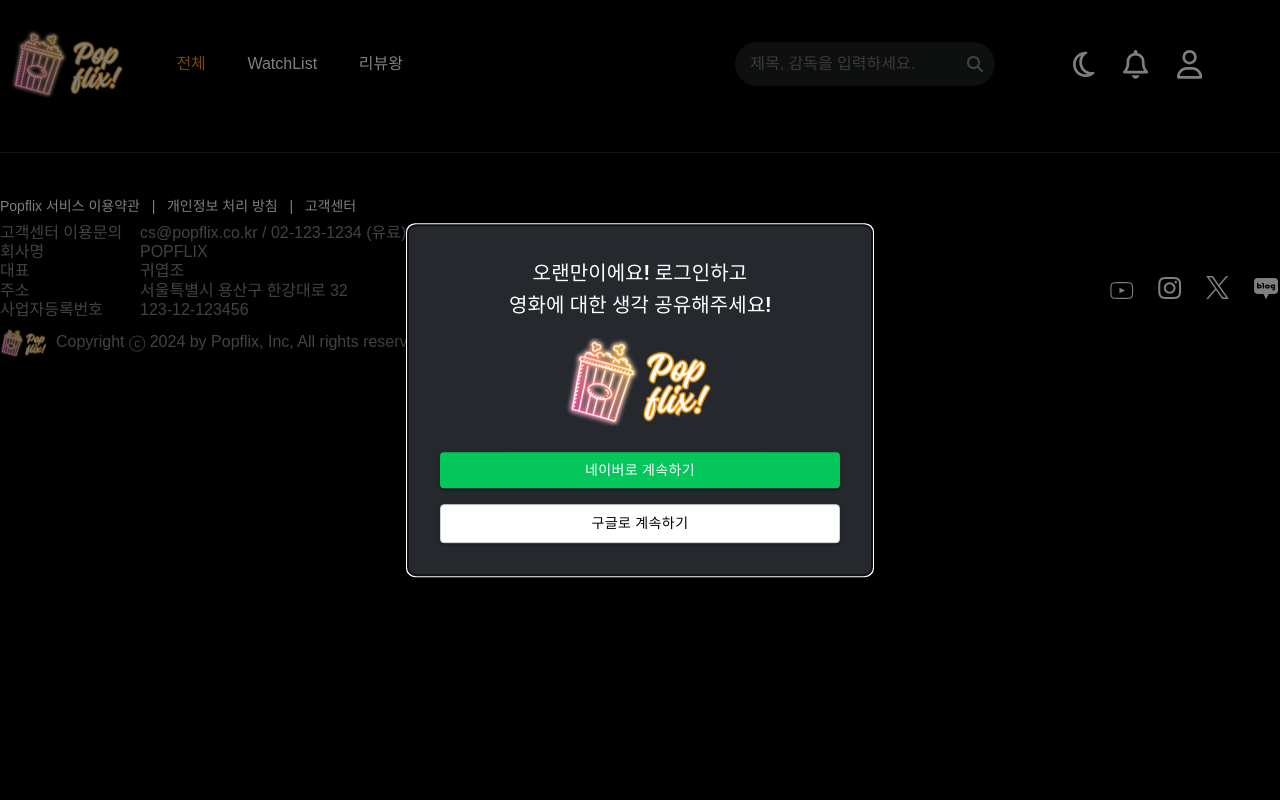
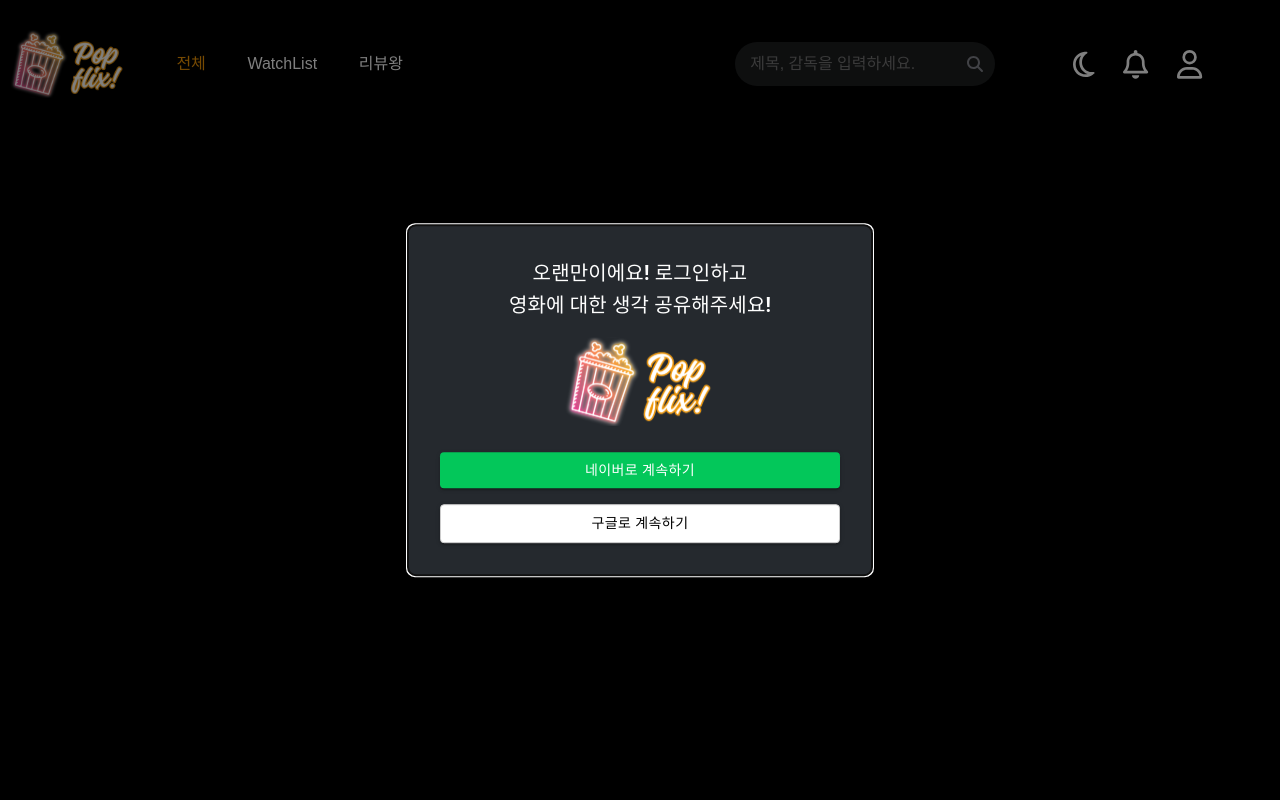
Before and after one commit to URECA-TEAM-5/PopFlix-frontend, a React (Vite) app: page /login in a window 1280 px wide. Shown: the top 800 px of the page. Built offline with nearby package versions, Linux system fonts and the light colour scheme; a web font is replaced by a local one.

Commit message:
fix: AppPages 최소 높이 지정

```diff
--- a/src/components/alarm/style/AlarmStyle.js
+++ b/src/components/alarm/style/AlarmStyle.js
@@ -98,7 +98,6 @@ export const AlarmContainer = styled.div`
   flex-direction: column;
   padding: 2.8rem 0;
   gap: 3rem;
-  min-height: 90rem;
   caret-color: transparent;
 `;
 
--- a/src/global/globalStyle.js
+++ b/src/global/globalStyle.js
@@ -96,4 +96,8 @@ export const BaseLayout = styled.div`
   flex-direction: column;
   justify-content: center;
   align-items: center;
+
+  .app-pages__section {
+    min-height: 95rem;
+  }
 `;
--- a/src/layout/DefaultLayout.jsx
+++ b/src/layout/DefaultLayout.jsx
@@ -10,7 +10,9 @@ const DefaultLayout = () => {
       <GlobalStyle />
       <BaseLayout className="base-layout regular">
         <Header className="header" />
-        <AppPages />
+        <div className="app-pages__section">
+          <AppPages />
+        </div>
         <Footer className="footer" />
       </BaseLayout>
     </>
```
